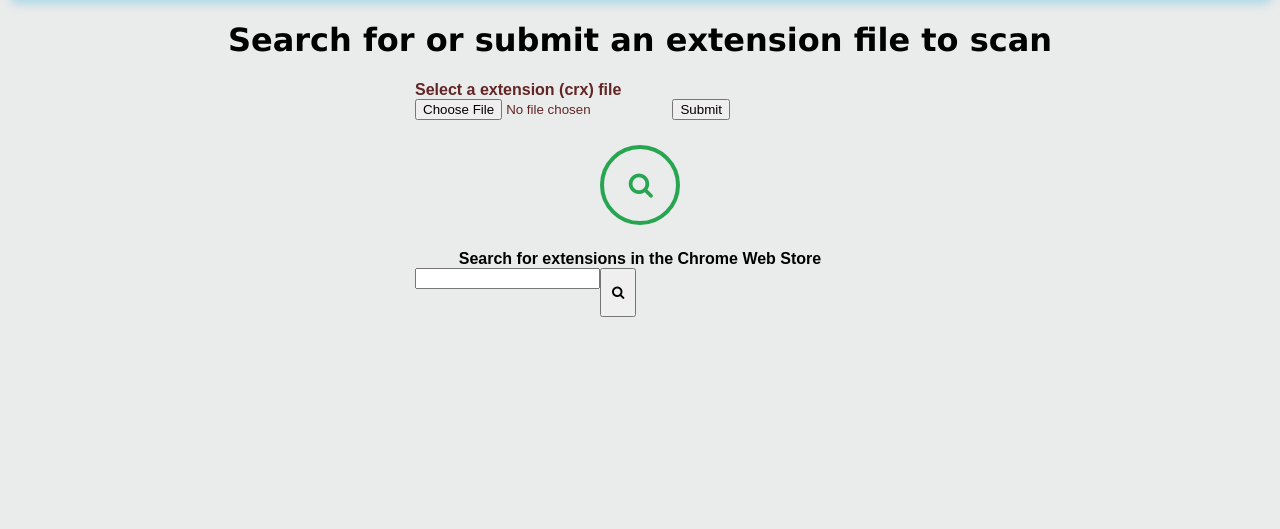
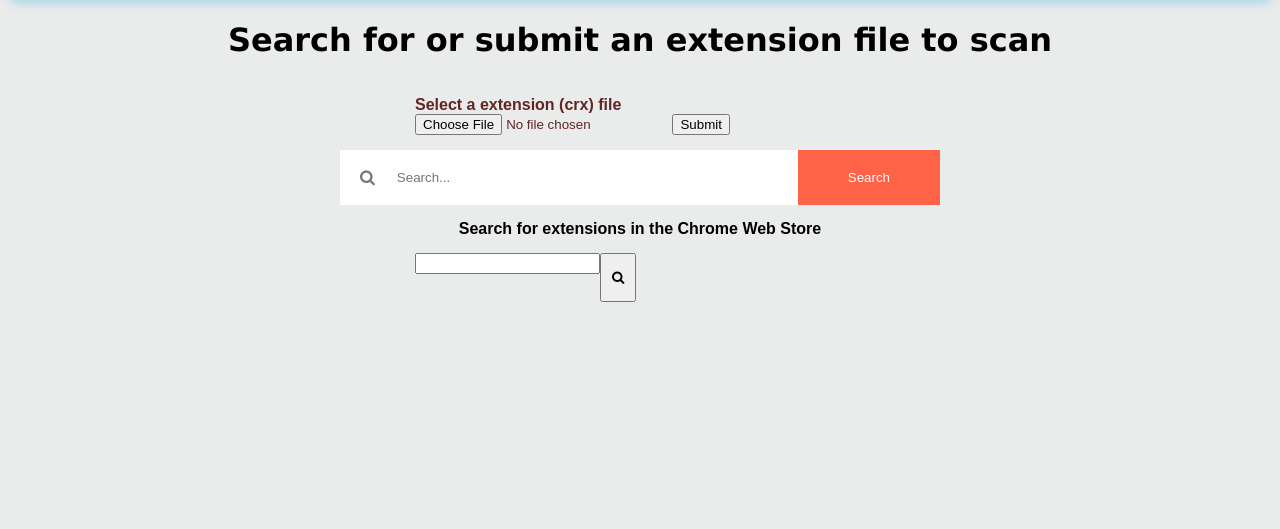
Before and after one commit to Klintyfye/ESG, a Flask app: page / in a window 1280 px wide. Shown: the part 143-672 px from the top of the page. Run offline with Flask 2, Linux system fonts and the light colour scheme.

Commit message:
new searchba

```diff
--- a/Templates/upload.html
+++ b/Templates/upload.html
@@ -36,11 +36,10 @@
             </form>
         </div>
 
-        <div class="box">
-            <form name="search" action="/search" method="post">
-                <input type="text" placeSubmitholder="Search.." class="input" name="txt" onmouseout="this.value = ''; this.blur();">
-            </form>
+        <div class="search_bar_form">
             <i class="fa fa-search"></i>
+            <input type="text" placeholder="Search...">
+            <button type="submit">Search</button>
         </div>
 
         <b>Search for extensions in the Chrome Web Store</b>
--- a/server2.py
+++ b/server2.py
@@ -9,7 +9,7 @@ import api
 import crx_downloader
 import time
 
-app=Flask(__name__)
+app=Flask(__name__, template_folder='Templates/')
 app.secret_key = "juvsnpqb##?+`okojpj##¤¤%&#pakia" # for encrypting the sessions
 #It will allow below 250MB contents only, you can change it
 app.config['MAX_CONTENT_LENGTH'] = 250 * 1024 * 1024
--- a/static/styles.css
+++ b/static/styles.css
@@ -18,45 +18,33 @@ body.dark {
 }
 
 
-.box{
-	position: relative;
-	margin: auto;
+.search_bar_form {
+	background: #ffffff;
+	width: 600px;
+	height: 55px;
+	display: flex;
 }
 
-.input {
-	padding: 10px;
-	width: 80px;
-	height: 80px;
-	background: none;
-	border: 4px solid #27a551;
-	border-radius: 50px;
-	box-sizing: border-box;
-	font-family: Arial, Helvetica, sans-serif;
-	font-size: 26px;
-	color: #000000;
+.search_bar_form input {
+	flex: 1;
+	border: none;
 	outline: none;
-	transition: .5s;
-}
-.box:hover input{
-	width: 350px;
-	background: #d8d8d8;
-	border-radius: 10px;
-}
-.box i{
-	position: absolute;
-	top: 50%;
-	right: 15px;
-	transform: translate(-50%,-50%);
-	font-size: 26px;
-	color: #27a551;
-	transition: .2s;
-}
-.box:hover i{
-	opacity: 0;
-	z-index: -1;
 }
 
+.search_bar_form button {
+	background: tomato;
+	padding: 10px 50px;
+	border: none;
+	outline: none;
+	color: #ffffff;
+	cursor: pointer;
+}
 
+.search_bar_form .fa-search {
+	align-self: center;
+	padding: 10px 20px;
+	color: #777777;
+}
 
 
 
```
